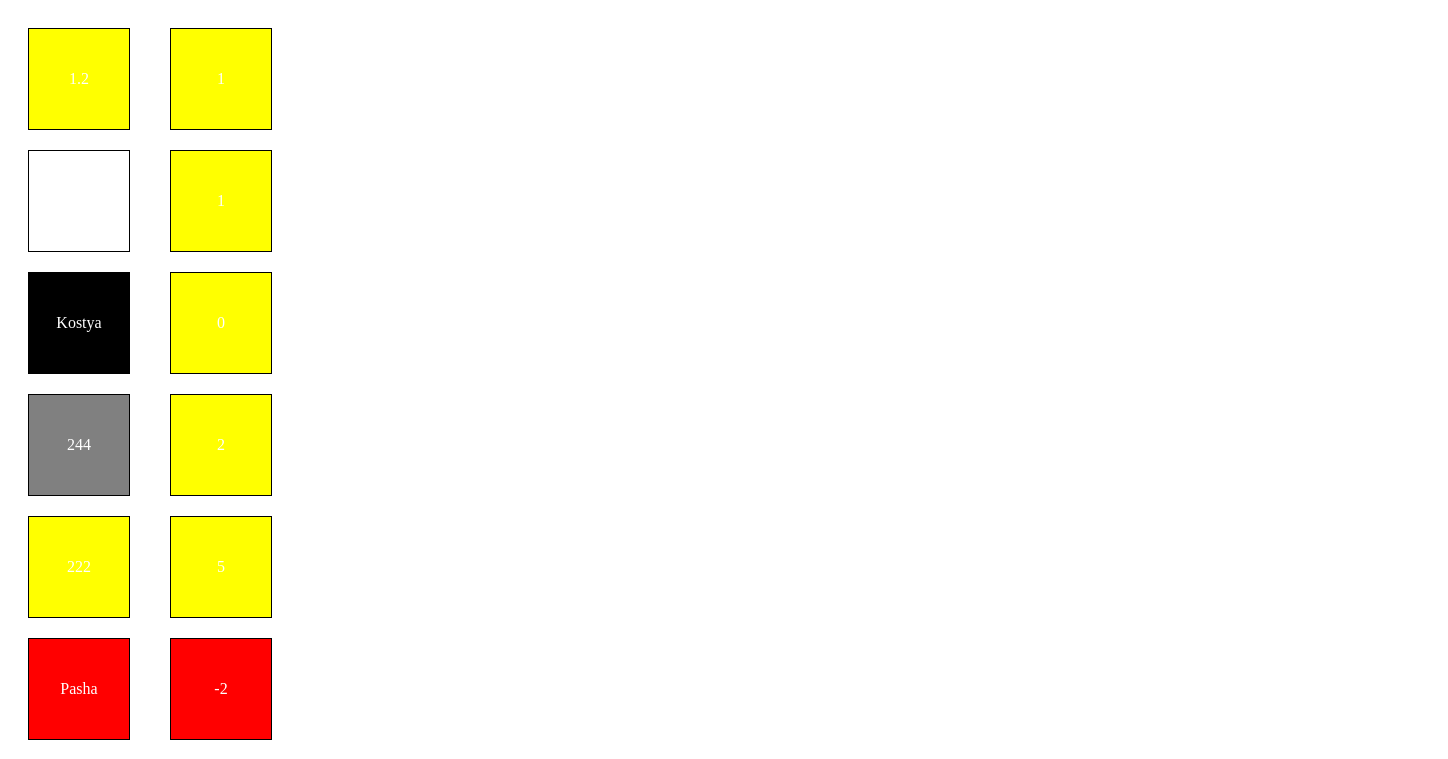
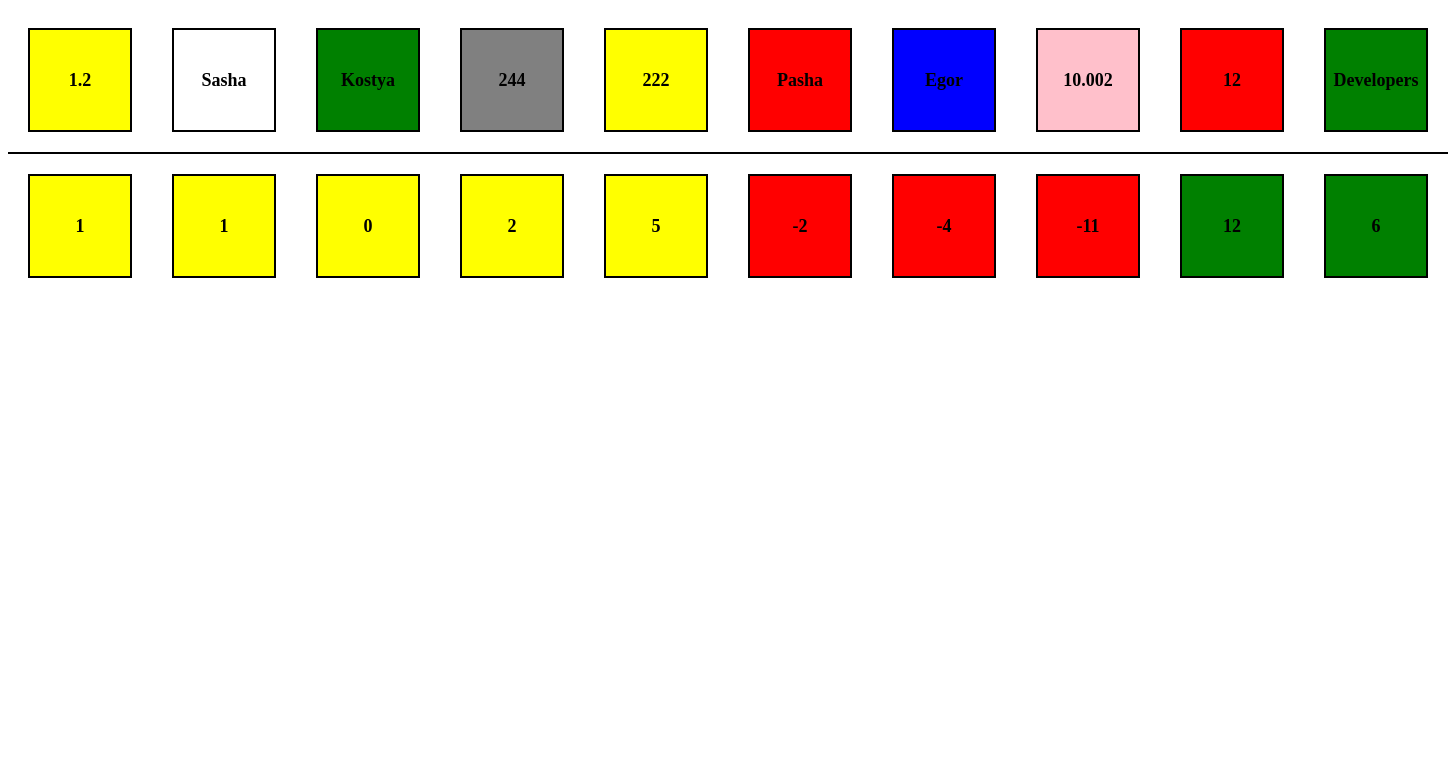
Before and after one commit to kostosHokage/react, a React (Create React App) app: page / in a window 1280 px wide. Shown: the top 759 px of the page, 1448 px wide, since content can reach past the window. Built offline with nearby package versions, Linux system fonts and the light colour scheme.

Commit message:
#13 подправил стили для читабельноти

```diff
--- a/src/App.css
+++ b/src/App.css
@@ -2,14 +2,27 @@
     display: flex;
     flex-wrap: wrap;
 }
+
+.object {
+    display: flex;
+    border-bottom: 2px solid black;
+}
+
+.object:last-child {
+    border: none;
+}
+
+
 
 
 .square {
     height: 100px;
     width: 100px;
     background-color: red;
-    border: 1px solid black;
-    color: white;
+    border: 2px solid black;
+    color: black;
+    font-weight: bold;
+    font-size: 18px;
     display: flex;
     align-items: center;
     justify-content: center;
--- a/src/Square.jsx
+++ b/src/Square.jsx
@@ -5,14 +5,14 @@ export default function Square() {
   const objects = [
     { id: 1, value: 1.2, color: "yellow" },
     { id: 2, value: "Sasha", color: "white" },
-    { id: 3, value: "Kostya", color: "black" },
+    { id: 3, value: "Kostya", color: "green" },
     { id: 4, value: 244, color: "grey" },
     { id: 5, value: 222, color: "yellow" },
     { id: 6, value: "Pasha", color: "red" },
     { id: 7, value: "Egor", color: "blue" },
     { id: 8, value: 10.002, color: "pink" },
     { id: 9, value: 12, color: "borrow" },
-    { id: 10, value: "Developers", color: "black" },
+    { id: 10, value: "Developers", color: "green" },
   ];
 
   const objectsCopy = [
@@ -41,7 +41,6 @@ export default function Square() {
           </div>
         ))}
       </div>
-
       <div className="object">
         {objectsCopy
           .filter((obj) => obj.value >= 0 && obj.value <= 5)
```
